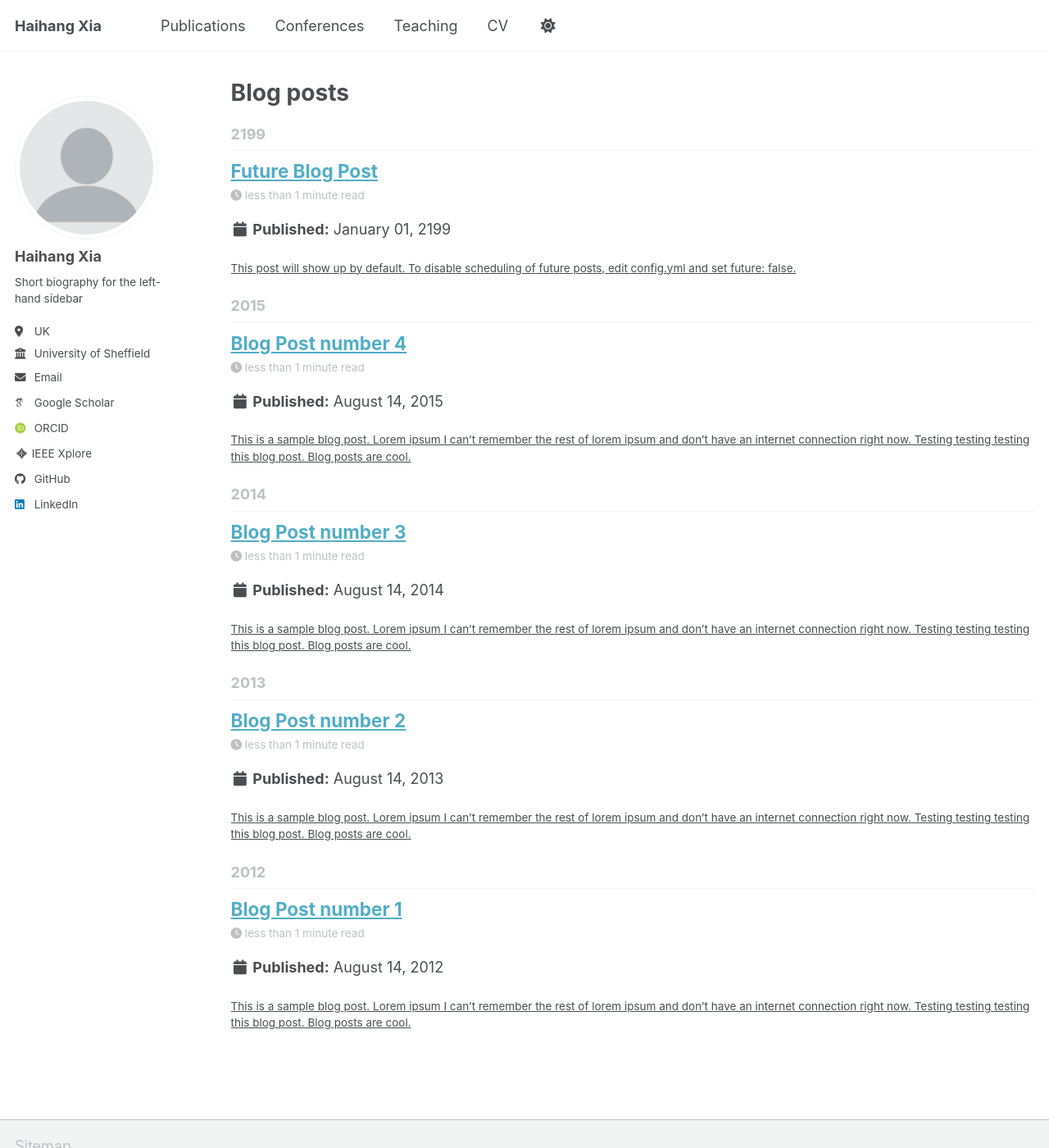
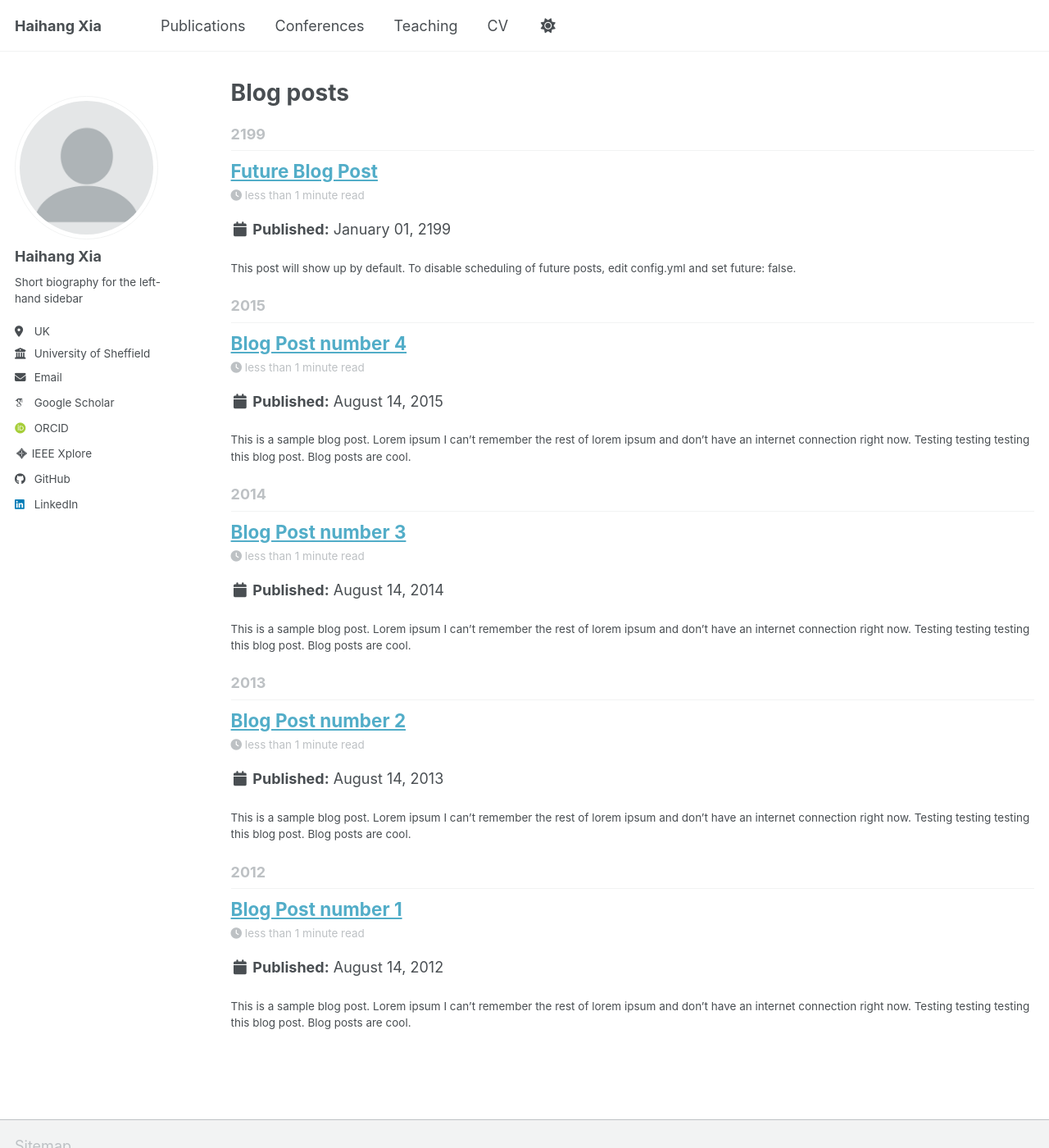
Before and after one commit to Haihang-Xia/Haihang-Xia.github.io, a Jekyll site: the page built from _pages/year-archive.html, in a window 1280 px wide and 1400 px high. Shown: the whole window at 82% size. Built offline with Jekyll 4.4.1, drawn with Linux system fonts in a browser that asks for light colours; some web fonts are replaced; a script bundle is joined from its source files by our own code; library files that are not in the unit come from our copies.

Commit message:
Update main.scss

```diff
--- a/assets/css/main.scss
+++ b/assets/css/main.scss
@@ -47,20 +47,19 @@
    Publications list excerpt clamp
    ================================ */
 
-.pub-excerpt-clamp {
+/* only clamp excerpts on archive (list) pages */
+.archive .pub-excerpt-clamp {
   display: -webkit-box;
   -webkit-box-orient: vertical;
-  -webkit-line-clamp: 3;   /* ← 这里控制显示几行：2 / 3 / 4 */
+  -webkit-line-clamp: 3;   /* 2/3/4 行随你 */
   overflow: hidden;
 }
 
-/* Make excerpt clickable without link styling */
-.archive__item-excerpt-link {
+.archive .archive__item-excerpt-link {
   color: inherit;
   text-decoration: none;
   display: block;
 }
-
-.archive__item-excerpt-link:hover {
+.archive .archive__item-excerpt-link:hover {
   text-decoration: none;
 }
```
